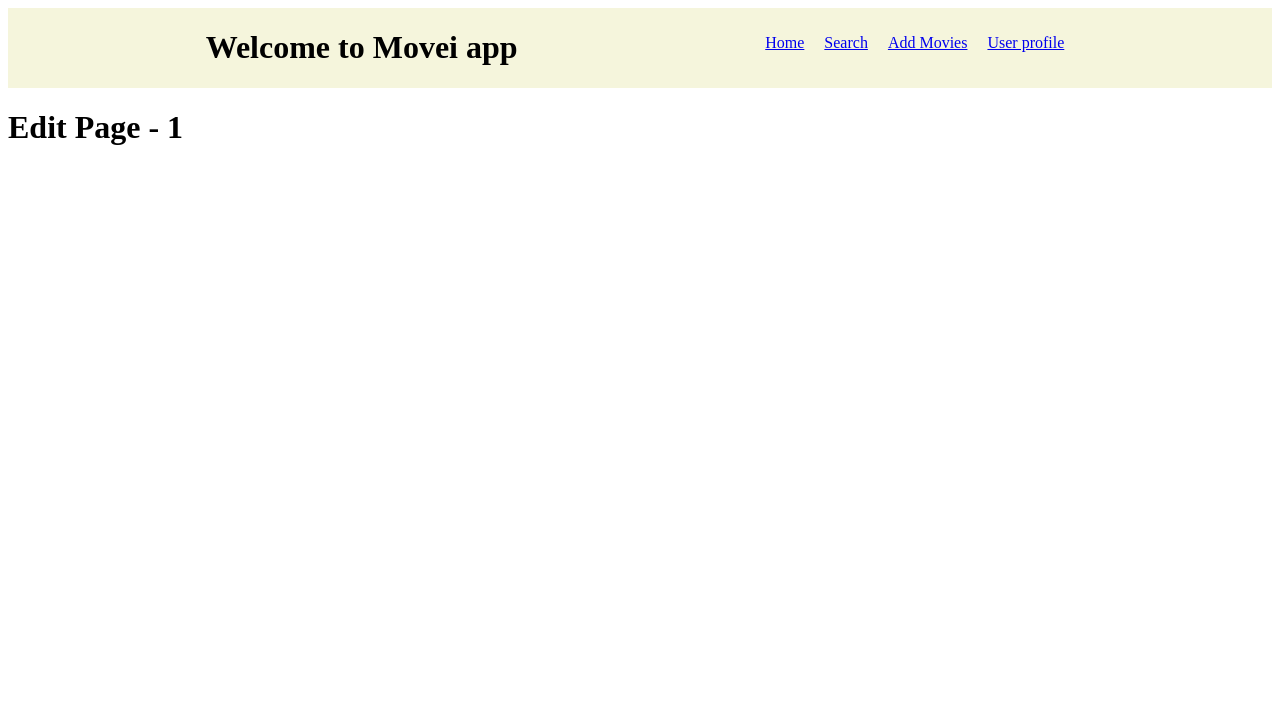
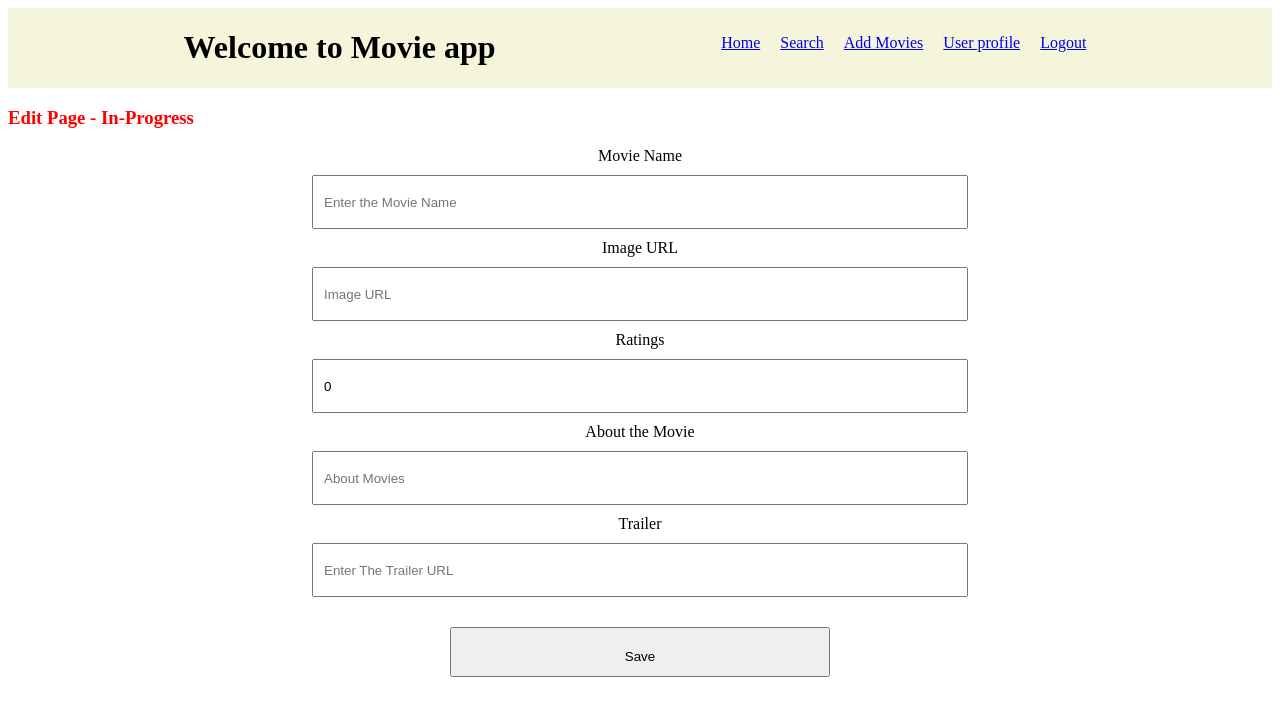
Before and after one commit to emcydeveloper/movieapp-with-login, a React (Create React App) app: page /edit/1 in a window 1280 px wide. Shown: the top 716 px of the page. Built offline with nearby package versions, Linux system fonts and the light colour scheme; no server answers.

Commit message:
API connection done

```diff
--- a/src/AddMovie.js
+++ b/src/AddMovie.js
@@ -13,8 +13,10 @@ export default function AddMovie() {
 
   const [formData, setFormData] = useState({
     moviename: "",
-    img: "",
+    img: "https://www.eglsf.info/wp-content/uploads/image-missing.png",
     rating: "",
+    like:0,
+    dislike:0,
     about: "",
     trailer: "",
   });
@@ -31,22 +33,22 @@ export default function AddMovie() {
   }
 
   function handleSubmit(event) {
-    //   fetch('http://localhost:5000/signup', {
-    //   method: 'POST', // or 'PUT'
-    //   headers: {
-    //     'Content-Type': 'application/json',
-    //   },
-    //   body: JSON.stringify(formData),
-    // })
-    // .then(response => response.json())
-    // .then(data => {
-    //   console.log('Success:', data);
-    //   alert('Success');
-    // })
-    // .catch((error) => {
-    //   console.error('Error:', error);
-    //   alert('Error');
-    // });
+      fetch('https://movieapp-with-login.herokuapp.com/addmovie', {
+      method: 'POST', // or 'PUT'
+      headers: {
+        'Content-Type': 'application/json',
+      },
+      body: JSON.stringify(formData),
+    })
+    .then(response => response.json())
+    .then(data => {
+      console.log('Success:', data);
+      alert('Success!! Movie added');
+    })
+    .catch((error) => {
+      console.error('Error:', error);
+      alert('Error');
+    });
 
     event.preventDefault();
   }
--- a/src/App.js
+++ b/src/App.js
@@ -14,14 +14,14 @@ function App() {
       {/* <Register /> */}
 
       <Switch>
+        <Route exact path="/edit/:movieid"><EditMovie /></Route>
         <Route exact path="/Register"><Register /></Route>
         <Route exact path="/login"><Login /></Route>
         <Route exact path="/home"><Home /></Route>
         <Route path="/search"><Search /></Route>
         <Route path="/add"><AddMovie /></Route>
-        <Route path="/edit/:movieid"><EditMovie /></Route>
         <Route exact path="/userprofile"><UserProfile /></Route>
-        <Route exact path="/"><Home /></Route>
+        <Route exact path="/"><Register /></Route>
 
       </Switch>
     </div>
--- a/src/DisplayMovies.js
+++ b/src/DisplayMovies.js
@@ -8,6 +8,8 @@ import { useState } from "react";
 import { useHistory } from "react-router-dom";
 
 export default function DisplayMovies({ getmovieinfo }) {
+  const history = useHistory();
+
   const { id, moviename, img, rating, like, dislike, about } =
     getmovieinfo;
 //trailer
@@ -16,18 +18,18 @@ export default function DisplayMovies({ getmovieinfo }) {
   const ratingStyles = { color: rating < 8 ? "red" : "green" };
   const showSummaryStyle = { display: visible ? "block" : "none" };
 
-  const history = useHistory();
+
 
   return (
     <div className="">
-      {/* <h3>{id}</h3>
-      <h3>{moviename}</h3>
-      <h3>{img}</h3>
-      <h3>{rating}</h3>
-      <h3>{like}</h3>
-      <h3>{dislike}</h3>
-      <h3>{about}</h3>
-      <h3>{trailer}</h3> */}
+      {/* <h2>{id}</h2>
+      <h2>{moviename}</h2>
+      <h2>{img}</h2>
+      <h2>{rating}</h2>
+      <h2>{like}</h2>
+      <h2>{dislike}</h2>
+      <h2>{about}</h2>
+      <h2>{trailer}</h2> */}
 
       <Card className="displaymovies-card">
         <CardContent>
@@ -40,15 +42,15 @@ export default function DisplayMovies({ getmovieinfo }) {
           </div>
           {/* <hr></hr> */}
           <section className="movie-section">
-            <h3 className="movie-name">
+            <h2 className="movie-name">
               {moviename}
               <IconButton onClick={() => setVisible(!visible)}>
                 {visible ? <ExpandLessIcon /> : <ExpandMoreIcon />}
               </IconButton>
-              <IconButton onClick={() => history.push("/movie/edit/" + id)}>
+              <IconButton onClick={() => history.push("/edit/" + id)}>
                 Edit
               </IconButton>
-            </h3>
+            </h2>
 
             <p className="movie-rating" style={ratingStyles}>
               ⭐ {rating}
--- a/src/EditMovie.js
+++ b/src/EditMovie.js
@@ -1,13 +1,113 @@
 import Header from "./Header";
 import { useParams } from "react-router-dom";
+import { useEffect, useState } from "react";
 
 export default function EditMovie() {
   const { movieid } = useParams();
-  console.log(movieid);
+  const [formData, setFormData] = useState({
+    moviename:"",
+    img:"",
+    rating:0,
+    about:"",
+    trailer:"",
+  });
+
+  let movieFetch = ()=>{fetch(`https://movieapp-with-login.herokuapp.com/getmovie/${movieid}`,{method:"get",}).then((movieData)=>movieData.json()).then((moviesList)=>setFormData(moviesList))}
+
+  // console.log(formData);
+
+useEffect(movieFetch,[])
+
+
+  function handleChange(event) {
+    const { name, value } = event.target;
+    console.log(name, value);
+    setFormData((prevFormData) => {
+      return {
+        ...prevFormData,
+        [name]: value,
+      };
+    });
+  }
+
+  function handleSubmit(event) {
+    //   fetch(`https://movieapp-with-login.herokuapp.com/editmovie/${movieid}`, {
+    //   method: 'PUT', // or 'PUT'
+    //   headers: {
+    //     'Content-Type': 'application/json',
+    //   },
+    //   body: JSON.stringify(formData),
+    // })
+    // .then(response => response.json())
+    // .then(data => {
+    //   console.log('Success:', data);
+    //   alert('Success');
+    // })
+    // .catch((error) => {
+    //   console.error('Error:', error);
+    //   alert('Error');
+    // });
+    console.log("Temporary disabled");
+    alert("Temporary disabled")
+    event.preventDefault();
+  }
+
   return (
     <div className="editmovie">
       <Header />
-      <h1>Edit Page - {movieid}</h1>
+      <h3>Edit Page - In-Progress</h3>
+      <div className="addmovie-form">
+      <form onSubmit={handleSubmit}>
+
+          <label htmlFor="moviename">Movie Name</label>
+          <input
+            type="text"
+            placeholder="Enter the Movie Name"
+            onChange={handleChange}
+            name="moviename"
+            value={formData.moviename}
+          />
+          <label htmlFor="img">Image URL</label>
+          <input
+            type="text"
+            placeholder="Image URL"
+            onChange={handleChange}
+            name="img"
+            value={formData.img}
+          />
+
+
+          <label htmlFor="rating">Ratings</label>
+          <input
+            type="text"
+            placeholder="Ratings"
+            onChange={handleChange}
+            name="rating"
+            value={formData.rating}
+          />
+
+          <label htmlFor="about">About the Movie</label>
+          <input
+            type="text"
+            placeholder="About Movies"
+            onChange={handleChange}
+            name="about"
+            value={formData.about}
+          />
+
+
+          <label htmlFor="trailer">Trailer</label>
+          <input
+            type="url"
+            placeholder="Enter The Trailer URL"
+            onChange={handleChange}
+            name="trailer"
+            value={formData.trailer}
+          />
+
+        <button>Save</button>
+      </form>
+      </div>
     </div>
   );
 }
--- /dev/null
+++ b/src/Global_API.js
@@ -0,0 +1 @@
+export const movieAPI = "https://movieapp-with-login.herokuapp.com"
--- a/src/Header.js
+++ b/src/Header.js
@@ -4,13 +4,14 @@ export default function Header(){
 
     return(
         <div className="header">
-            <h1>Welcome to Movei app</h1>
+            <h1>Welcome to Movie app</h1>
             <nav className="header-nav">
             <ul>
             <li><Link to="/home">Home</Link></li>
             <li><Link to="/search">Search</Link></li>
             <li><Link to="/add">Add Movies</Link></li>
             <li><Link to="/userprofile">User profile</Link></li>
+            <li><Link to="/login">Logout</Link></li>
 
                 </ul>
             </nav>
--- a/src/Login.js
+++ b/src/Login.js
@@ -1,14 +1,12 @@
 import "./style.css";
 import SignUpHeader from "./SignUpHeader";
 import { useState } from "react";
+import { useHistory } from "react-router-dom";
 
 export default function Login() {
+  const history = useHistory();
 
-    const [formData, setFormData] = useState({
-
-        username: "",
-
-      });
+    const [formData, setFormData] = useState({username: "",});
 
 
     function handleChange(event) {
@@ -24,7 +22,7 @@ export default function Login() {
 
     function handleSubmit(event) {
 
-
+      history.push("/home")
         event.preventDefault();
       }
 
@@ -32,7 +30,7 @@ export default function Login() {
     <div className="login">
       <SignUpHeader />
       <div className="login-form">
-        <h1>login Page</h1>
+        <h3>Login Page - In-Progress, you can directly login by clicking Login button</h3>
         <form onSubmit={handleSubmit}>
           <div>
             <label htmlFor="username">UserName: </label>
--- a/src/Register.js
+++ b/src/Register.js
@@ -29,22 +29,22 @@ export default function Register() {
   }
 
   function handleSubmit(event) {
-    //   fetch('http://localhost:5000/signup', {
-    //   method: 'POST', // or 'PUT'
-    //   headers: {
-    //     'Content-Type': 'application/json',
-    //   },
-    //   body: JSON.stringify(formData),
-    // })
-    // .then(response => response.json())
-    // .then(data => {
-    //   console.log('Success:', data);
-    //   alert('Success');
-    // })
-    // .catch((error) => {
-    //   console.error('Error:', error);
-    //   alert('Error');
-    // });
+      fetch('https://movieapp-with-login.herokuapp.com/signup', {
+      method: 'POST', // or 'PUT'
+      headers: {
+        'Content-Type': 'application/json',
+      },
+      body: JSON.stringify(formData),
+    })
+    .then(response => response.json())
+    .then(data => {
+      console.log('Success!! User added', data);
+      alert('Success!! User added');
+    })
+    .catch((error) => {
+      console.error('Error:', error);
+      alert('Error');
+    });
 
     event.preventDefault();
   }
@@ -54,7 +54,7 @@ export default function Register() {
       <SignUpHeader />
       <div className="register-form">
       <h1>Register Page</h1>
-
+      <h3>Validation - In-Progress</h3>
       <form onSubmit={handleSubmit}>
         <div>
           {/* <label htmlFor="firstname">First Name</label> */}
--- a/src/Search.js
+++ b/src/Search.js
@@ -42,7 +42,7 @@ export default function Search() {
   return (
     <div className="search">
       <Header />
-      <h1>search</h1>
+      <h3>search - In-progress</h3>
       <input
         type="text"
         placeholder="Enter the Movie Name"
--- a/src/UserProfile.js
+++ b/src/UserProfile.js
@@ -50,7 +50,7 @@ export default function UserProfile(){
         <div className="register">
           <Header />
           <div className="register-form">
-          <h1>User profile Page</h1>
+          <h3>User profile Page - In-progress</h3>
 
           <form onSubmit={handleSubmit}>
             <div>
--- a/src/style.css
+++ b/src/style.css
@@ -144,3 +144,8 @@
 .addmovie{
   text-align: center;
 }
+
+h3{
+  color: red;
+
+}
```
Also changed, not shown: src/Home.js (+35 -26 lines).
